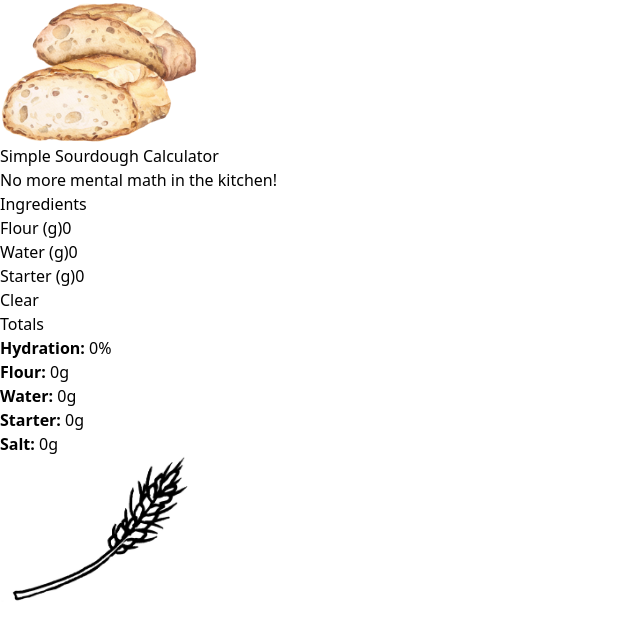
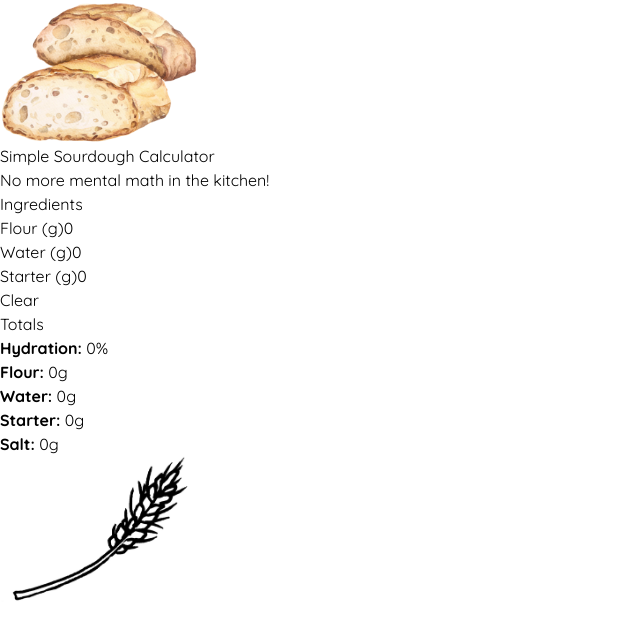
Before and after one commit to Bytemari/sourdough-frontend, a Next.js app: page / in a window 1280 px wide. Shown: the top 640 px of the page, without its empty margins (0-640 px from the left). Built offline with nearby package versions, Linux system fonts and the light colour scheme.

Commit message:
font updated

```diff
--- a/src/app/layout.tsx
+++ b/src/app/layout.tsx
@@ -1,16 +1,8 @@
 import type { Metadata } from "next";
-import { Geist, Geist_Mono } from "next/font/google";
+import { Quicksand } from "next/font/google";
 import "./globals.css";
 
-const geistSans = Geist({
-  variable: "--font-geist-sans",
-  subsets: ["latin"],
-});
-
-const geistMono = Geist_Mono({
-  variable: "--font-geist-mono",
-  subsets: ["latin"],
-});
+const dosis = Quicksand();
 
 export const metadata: Metadata = {
   title: "Sourdough Calculator",
@@ -24,9 +16,7 @@ export default function RootLayout({
 }>) {
   return (
     <html lang="en">
-      <body
-        className={`bg-gray-100 ${geistSans.variable} ${geistMono.variable} antialiased `}
-      >
+      <body className={`bg-gray-100 ${dosis.className} antialiased `}>
         {children}
       </body>
     </html>
--- a/src/app/page.tsx
+++ b/src/app/page.tsx
@@ -1,5 +1,6 @@
 import HydrationCalculator from "@/components/hydration-calculator";
 import Image from "next/image";
+
 export default function Home() {
   return (
     <div>
@@ -12,7 +13,7 @@ export default function Home() {
           alt="sourdough bread image"
         />
       </div>
-      <h1 className="text-4xl font-semibold text-center">
+      <h1 className="text-4xl font-normal text-center">
         Simple Sourdough Calculator
       </h1>
       <div>
```
